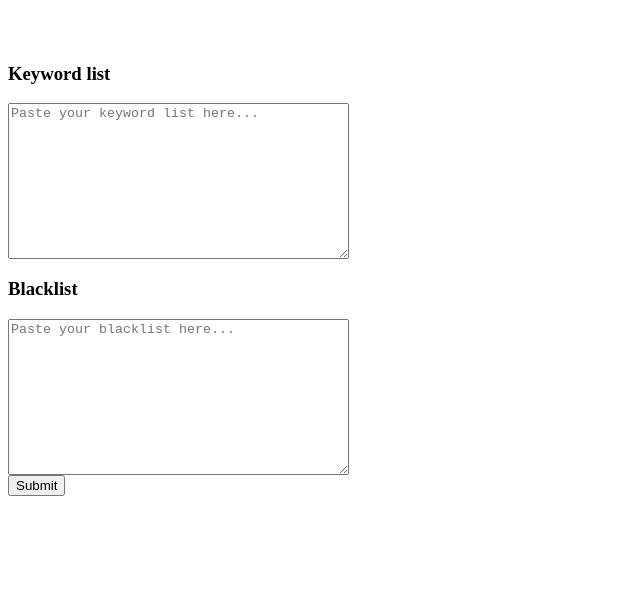
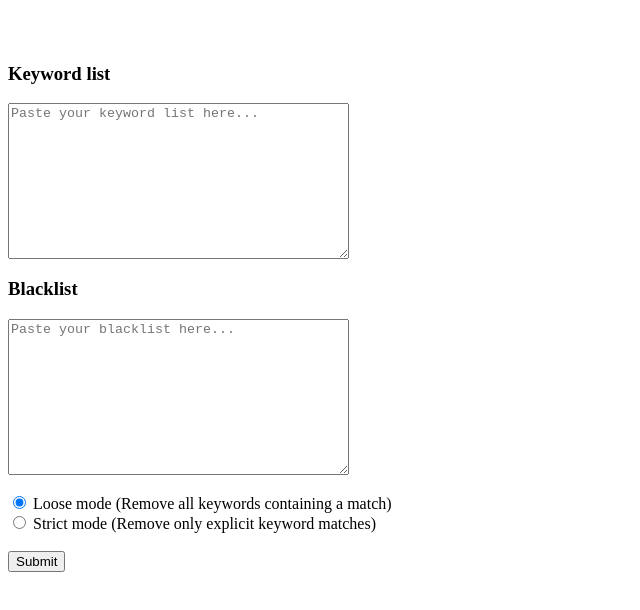
Before and after one commit to p3z/custom-seo-tools, a plain HTML site: page index.html in a window 1280 px wide. Shown: the whole page, without its empty margins (0-640 px from the left). Drawn offline with Linux system fonts and the light colour scheme.

Commit message:
Added toggle for strict mode

```diff
--- a/app.js
+++ b/app.js
@@ -131,6 +131,9 @@ function remove_duplicates(input){
 // set matches_only to true if you want only exact matches
 function inList(keyword, blacklist = [], matches_only = false){
 
+    // console.log("Inside inlist")
+    // console.log(matches_only)
+
     // Loop through the array
     for(let i = 0; i < blacklist.length; i++){
 
--- a/index.html
+++ b/index.html
@@ -29,6 +29,19 @@
             <h3>Blacklist</h3>
             <textarea id="paste_blacklist" placeholder="Paste your blacklist here..." rows="10" cols="40"></textarea>
             <br>
+            <br>
+
+            <div>
+                <input type="radio" id="loose_mode" name="match_mode" value="false" checked>
+                <label for="loose_mode">Loose mode (Remove all keywords containing a match)</label>
+            </div>
+
+            <div>
+                <input type="radio" id="strict_mode" name="match_mode" value="true">
+                <label for="strict_mode">Strict mode (Remove only explicit keyword matches)</label>
+            </div>
+
+             <br>
             <input type="submit" value="Submit">
 
         </form>
@@ -108,20 +121,24 @@
 
                 var keyword_list = csv2array(e.target.paste_keyword_list.value);
                 var blacklist = csv2array(e.target.paste_blacklist.value);
+                var use_strict_mode = e.target.match_mode.value;
 
-                // console.log("Before:")
-                // console.log(keyword_list)
+                console.log("Mode is:")
+                console.log(use_strict_mode)
+
 
                 var unique_kws = remove_duplicates(keyword_list).values;
 
-
-
-
                 var output = [];
+                console.log(output)
 
                 // Loop through the keyword list and check the values against the blacklist
                 unique_kws.forEach( word => {
-                     var is_blackisted_word = inList(word, blacklist,true );
+
+
+                   // var is_blackisted_word = inList(word, blacklist, use_strict_mode );
+
+                    var is_blackisted_word = inList(word, blacklist, use_strict_mode );
 
                     if(!is_blackisted_word){
                         output.push(word);
```
